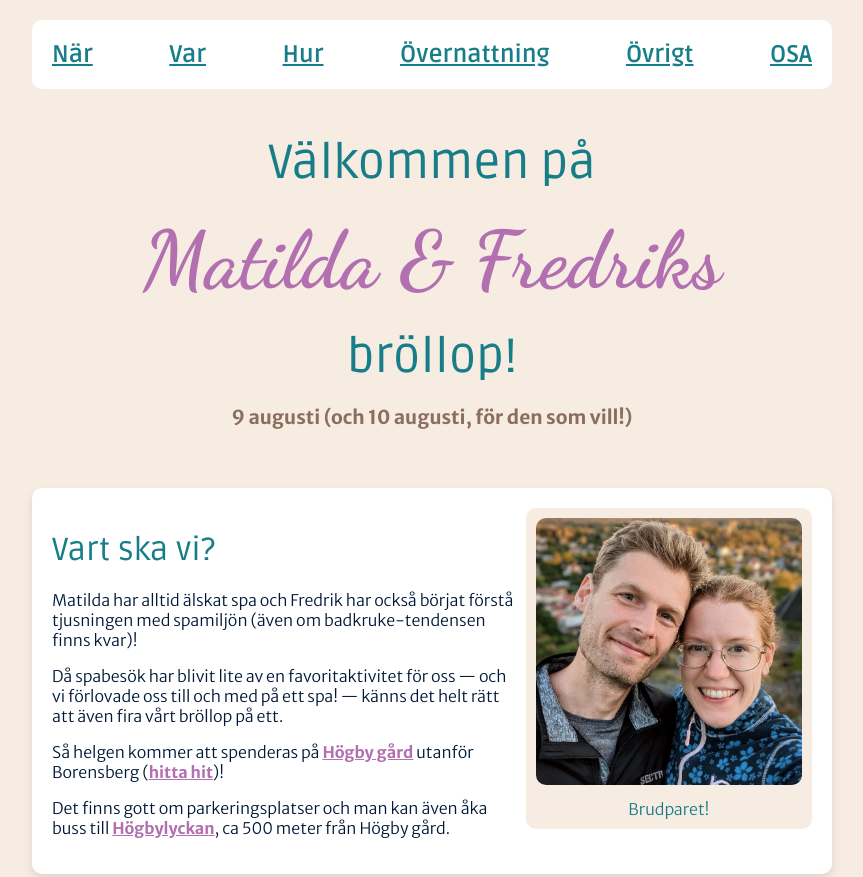
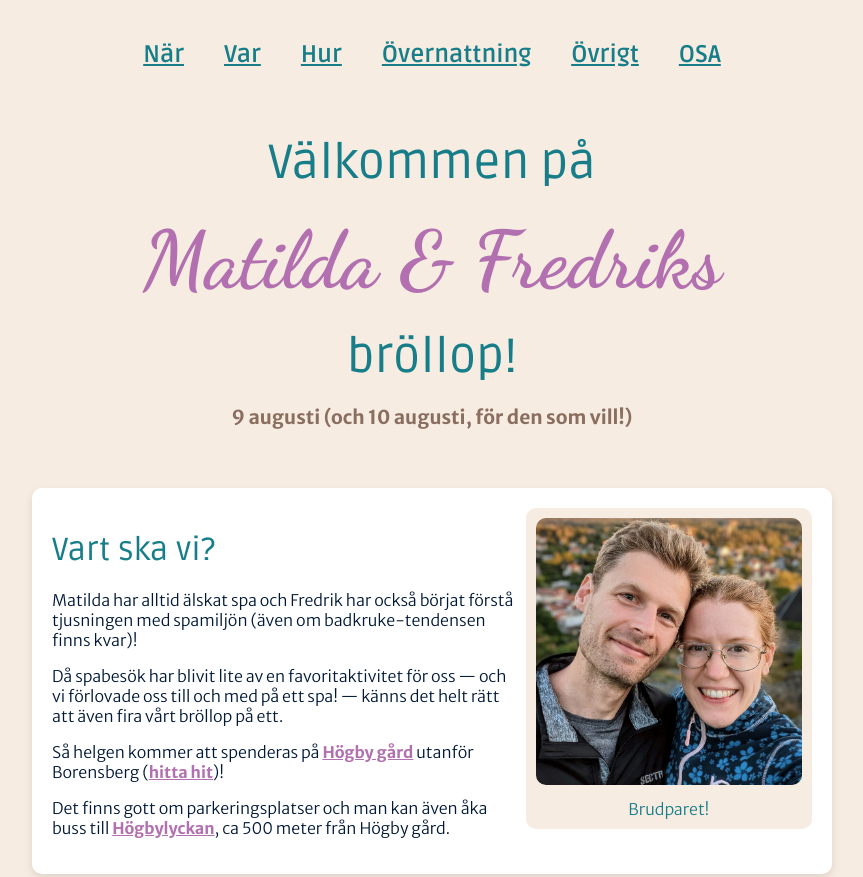
Before and after one commit to Thrinduil/brollop_clean, a website: page index.html in a window 1280 px wide. Shown: the top 877 px of the page, without its empty margins (208-1071 px from the left). Drawn offline with Linux system fonts and the light colour scheme.

Commit message:
Centrera navbar-länkarna mot mitten

```diff
--- a/style.css
+++ b/style.css
@@ -20,9 +20,9 @@ body {
 /* Navigation Bar */
 .navbar {
     display: flex;
-    justify-content: space-between;
-    flex-wrap: wrap; /* Tillåter att länkar går på två rader */
-    background-color: white;
+    justify-content: center;
+    flex-wrap: wrap;
+    column-gap: 20px;
     padding: 10px;
     border-radius: 10px;
     margin-bottom: 20px;
```
